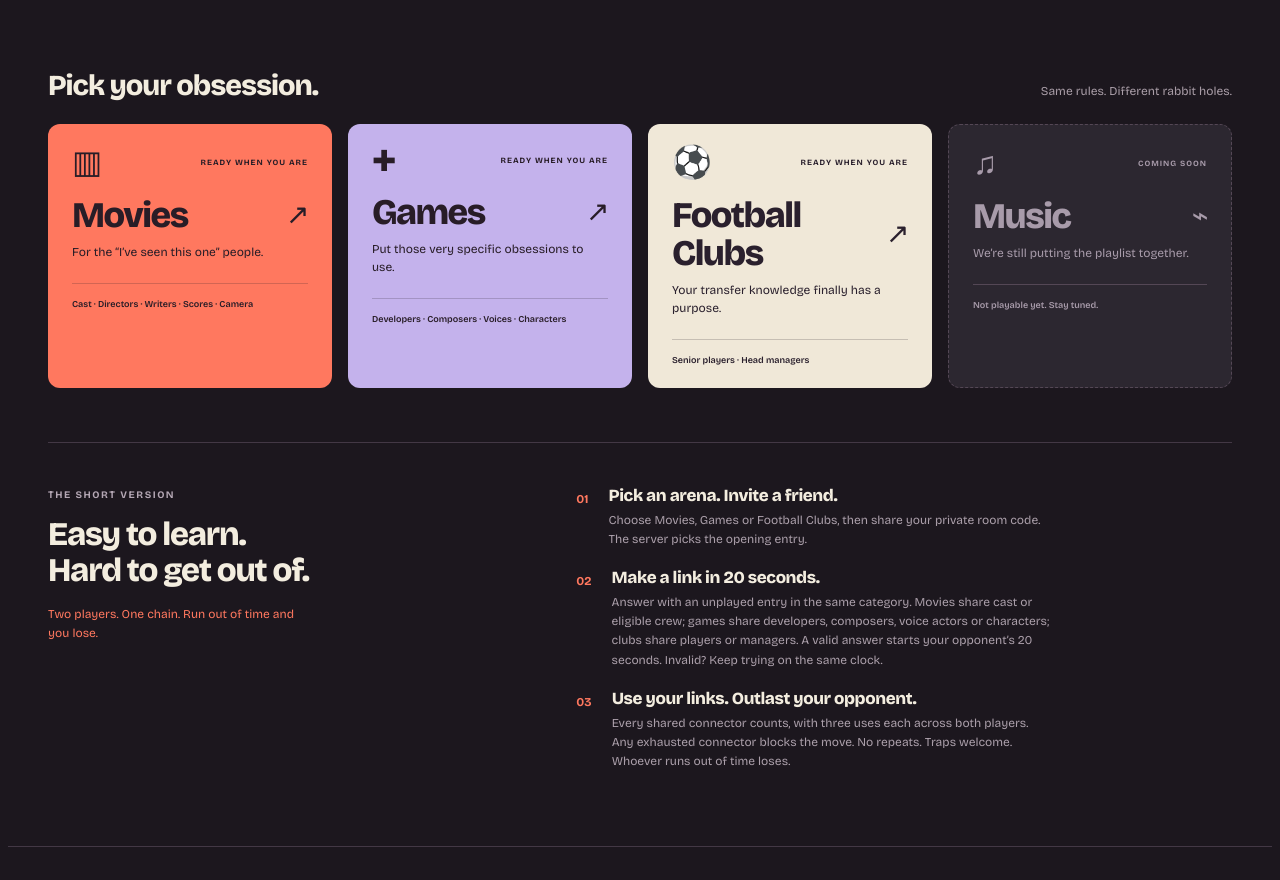
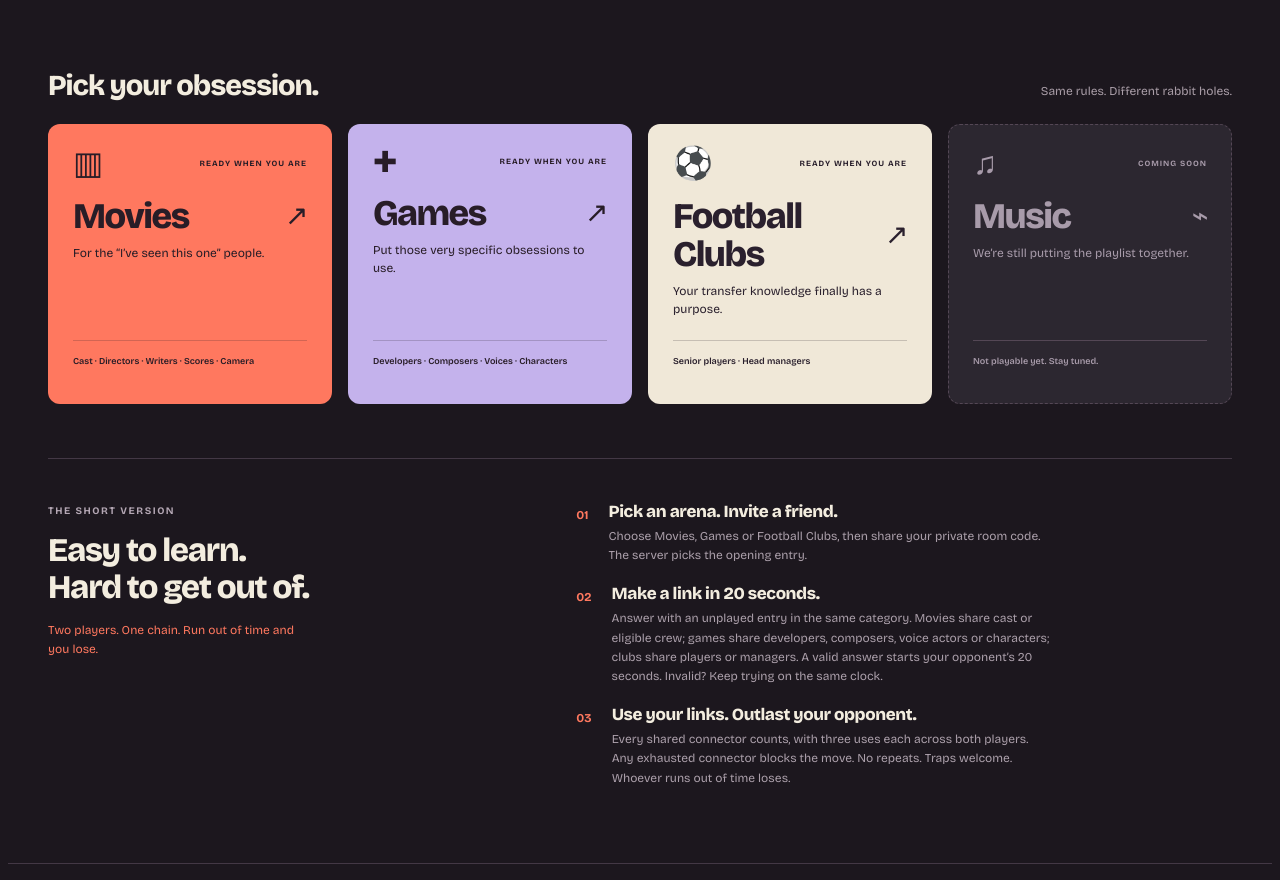
Before and after one commit to Escuridao9/theLastLink, an Angular app in the folder web/: page /#/ in a window 1280 px wide. Shown: the part 781-1661 px from the top of the page. Built offline with nearby package versions, Linux system fonts and the light colour scheme; no server answers.

Commit message:
fix: align homepage category card footers

```diff
--- a/web/src/app/pages/home.component.css
+++ b/web/src/app/pages/home.component.css
@@ -288,6 +288,9 @@ app-home .ll-category-row {
   gap: 16px;
 }
 app-home .ll-category {
+  display: flex;
+  flex-direction: column;
+  border: 1px solid transparent;
   border-radius: 12px;
   padding: 23px 24px 20px;
   color: #281d27;
@@ -346,6 +349,9 @@ app-home .ll-category p {
 }
 app-home .ll-category-foot {
   display: block;
+  margin-top: auto;
+  /* Reserve two lines so dividers align even when a connector list wraps. */
+  min-block-size: calc(3.2em + 14px);
   padding-top: 13px;
   border-top: 1px solid #281d2735;
   font-size: 9px;
```
